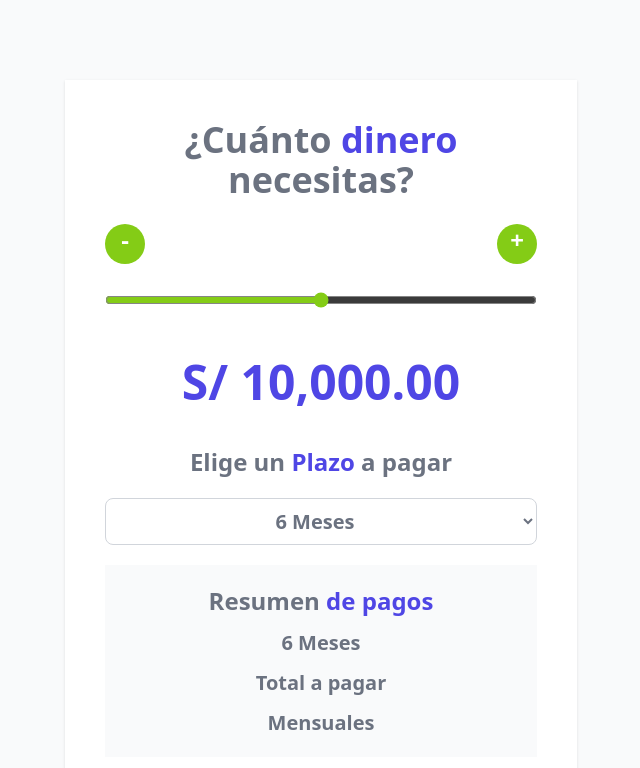
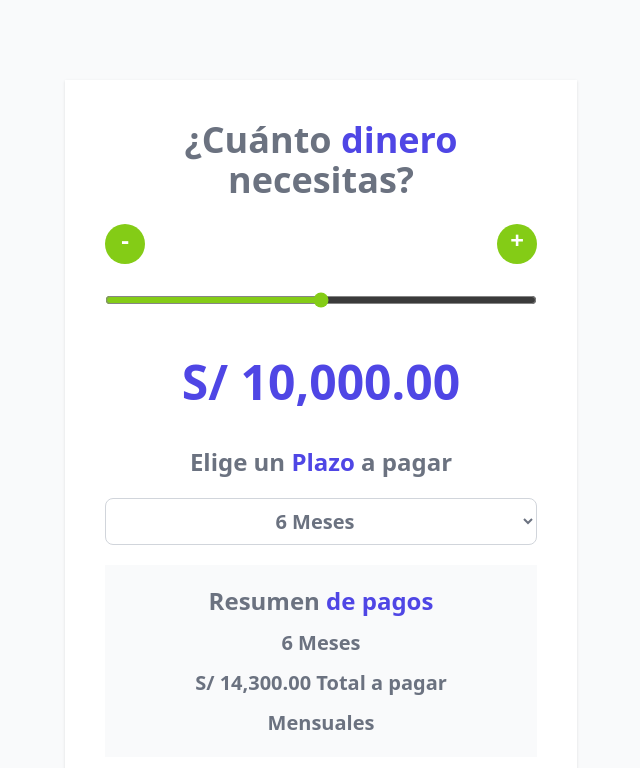
Before and after one commit to PeterArce96/cotizador-prestamos, a React (Vite) app: page / in a window 1280 px wide. Shown: the top 768 px of the page, without its empty margins (319-959 px from the left). Built offline with nearby package versions, Linux system fonts and the light colour scheme.

Commit message:
cotizador - Que es useEffect y como se utiliza

```diff
--- a/src/App.jsx
+++ b/src/App.jsx
@@ -7,7 +7,9 @@
 // escontramos los state antes del return, ejemplo: cantidad y la función que lo va a modificar es setCantidad, se recomienda ponerle "set" antes del nombre del state para la función
 // la función handleChange, el "handle" es por convención, se le coloca antes luego va el Evento que va a usar, en este caso el onChange.
 
-import { useState } from 'react'
+// useEffect, se ejecuta cuando el componente está listo, toma un array de dependencias, se le puede pasar un state para "escuchar" los cambios que ocurren en ese state, en caso de que el state se actualice useEffect se va a ejecutar nuevamente
+
+import { useState, useEffect } from 'react'
 import Header from "./components/Header"
 import Button from './components/Button';
 import {formatearDinero, calcularTotalPagar} from './helpers'
@@ -17,6 +19,11 @@
   const [cantidad, setCantidad] = useState(10000);
   const [meses, setMeses] = useState(6);
   const [total, setTotal] = useState(0);
+
+  useEffect(() => {
+    const resultadoTotalPagar = calcularTotalPagar(cantidad,meses);
+    setTotal(resultadoTotalPagar);
+  }, [cantidad, meses])
 
  // variables que no se van a modificar
   const MIN = 0;
@@ -96,7 +103,7 @@
         </h2>
 
         <p className='text-xl text-gray-500 text-center font-bold'>{meses} Meses</p>
-        <p className='text-xl text-gray-500 text-center font-bold'> Total a pagar</p>
+        <p className='text-xl text-gray-500 text-center font-bold'>{formatearDinero(total)} Total a pagar</p>
         <p className='text-xl text-gray-500 text-center font-bold'> Mensuales</p>
       </div>
 
```
